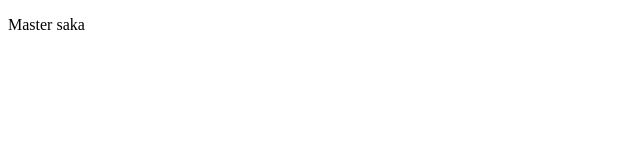
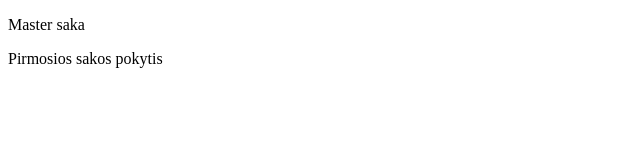
Before and after one commit to domi-sau/sakos-test, a plain HTML site: page index.html in a window 1280 px wide. Shown: the whole page, without its empty margins (0-640 px from the left). Drawn offline with Linux system fonts and the light colour scheme.

Commit message:
Pirmajai sakai pridejau pokyti

```diff
--- a/index.html
+++ b/index.html
@@ -5,6 +5,7 @@
     <meta name="viewport" content="width=device-width, initial-scale=1.0">
     <title>Testing-branches</title>
     <p>Master saka</p>
+    <p>Pirmosios sakos pokytis</p>
 </head>
 <body>
 
```
